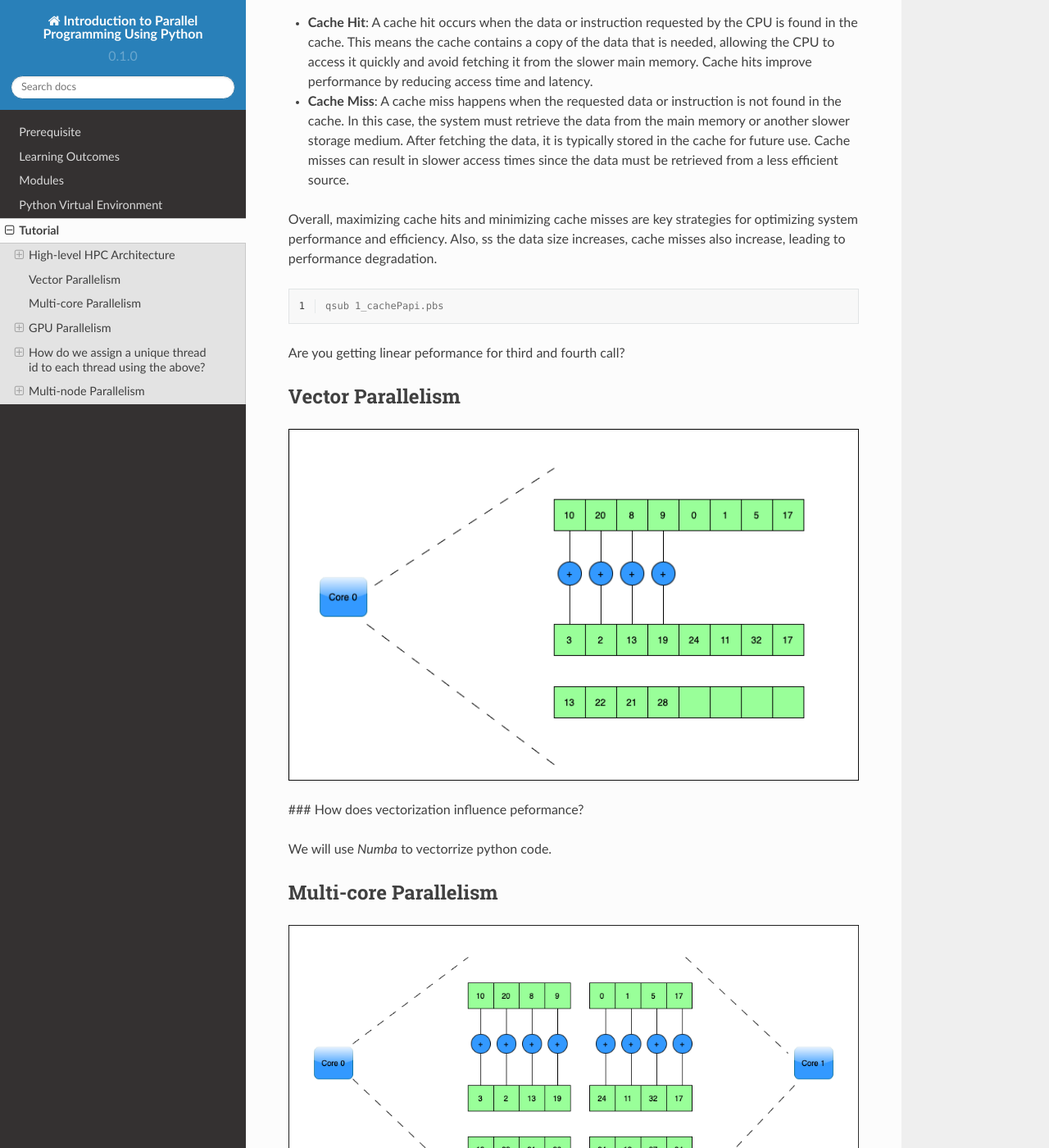
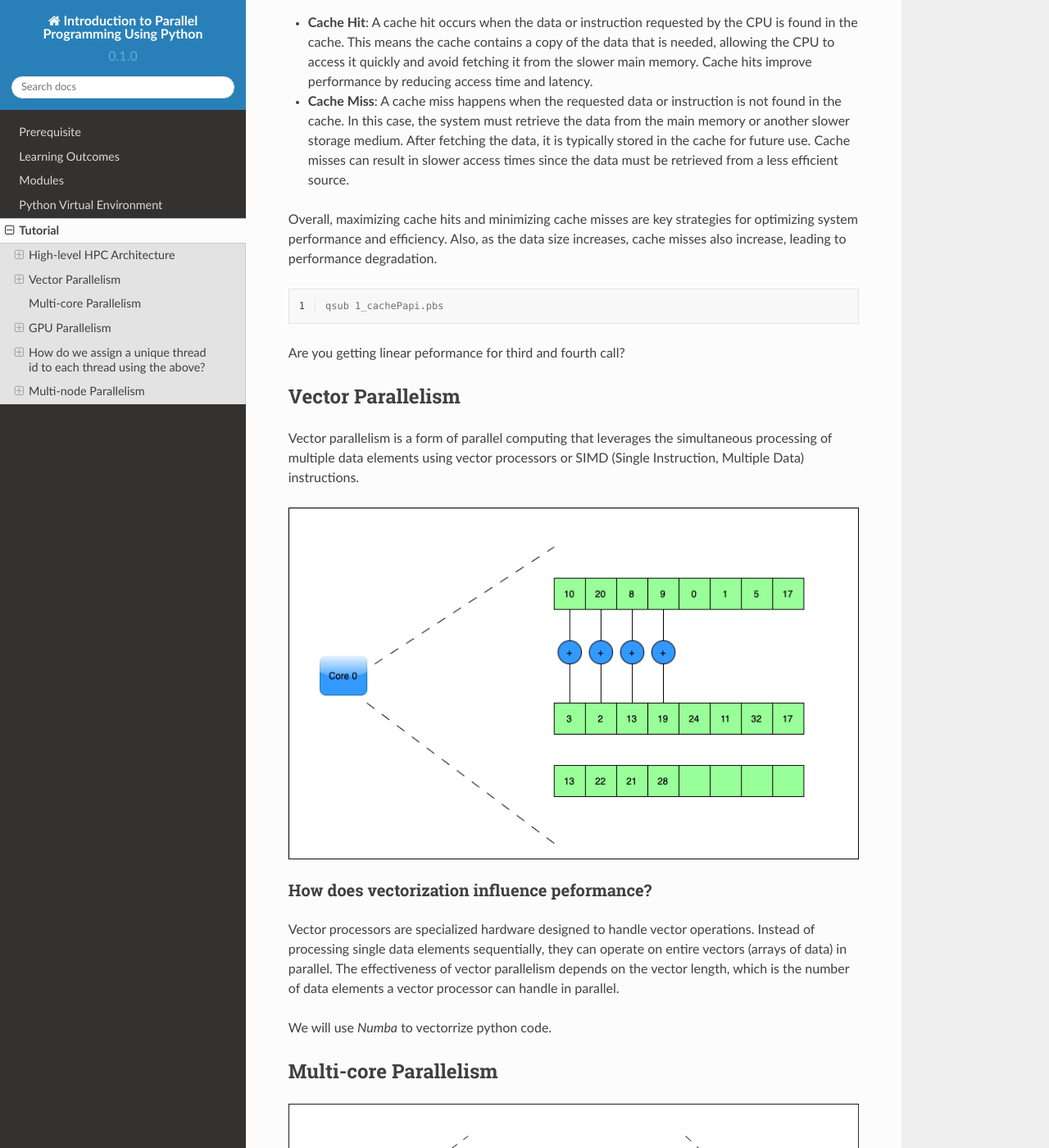
Before and after one commit to NCI900-Training-Organisation/intro-to-parallel-programming, a Sphinx documentation site: the page built from docs/source/tutorial.rst, in a window 1280 px wide and 1400 px high, scrolled down 4189 px. Shown: the whole window at 82% size. Built offline with Sphinx 7.4.7 and the Read the Docs theme 2.0.0, drawn with Linux system fonts in a browser that asks for light colours.

Commit message:
vectorization

```diff
--- a/docs/source/tutorial.rst
+++ b/docs/source/tutorial.rst
@@ -125,7 +125,7 @@ In the context of caching, **cache hit** and **cache miss** refer to the outcome
 
 - **Cache Miss**: A cache miss happens when the requested data or instruction is not found in the cache. In this case, the system must retrieve the data from the main memory or another slower storage medium. After fetching the data, it is typically stored in the cache for future use. Cache misses can result in slower access times since the data must be retrieved from a less efficient source.
 
-Overall, maximizing cache hits and minimizing cache misses are key strategies for optimizing system performance and efficiency. Also, ss the data size increases,
+Overall, maximizing cache hits and minimizing cache misses are key strategies for optimizing system performance and efficiency. Also, as the data size increases,
 cache misses also increase, leading to performance degradation.
 
 .. code-block:: console
@@ -138,9 +138,18 @@ Are you getting linear peformance for third and fourth call?
 Vector Parallelism
 ------------------
 
+Vector parallelism is a form of parallel computing that leverages the simultaneous processing of multiple data elements using vector processors or
+SIMD (Single Instruction, Multiple Data) instructions.
+
 .. image::  figs/vectorPrallelism.drawio.png
 
-### How does vectorization influence peformance?
+
+How does vectorization influence peformance?
+*******************************************
+
+Vector processors are specialized hardware designed to handle vector operations. Instead of processing single data elements sequentially, they can operate
+on entire vectors (arrays of data) in parallel. The effectiveness of vector parallelism depends on the vector length, which is the number of data elements
+a vector processor can handle in parallel.
 
 We will use `Numba` to vectorrize python code.
 
```
